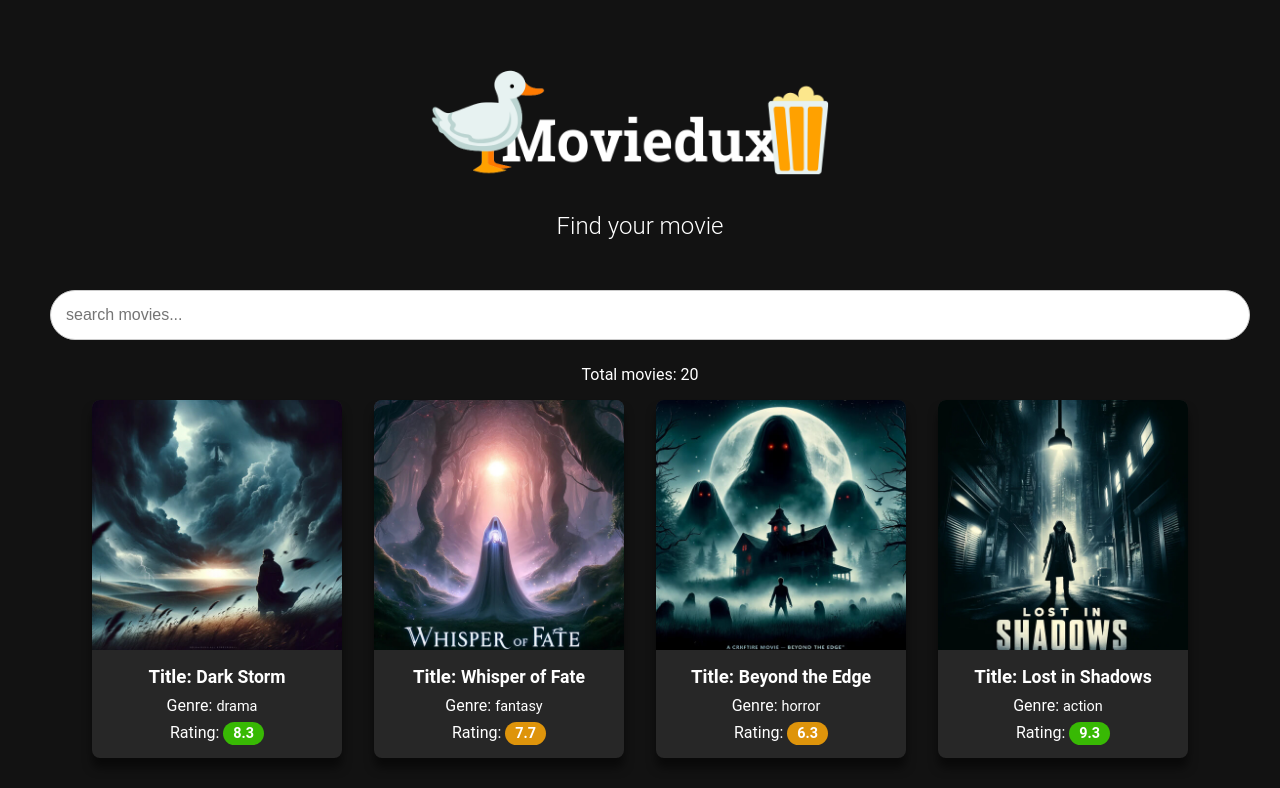
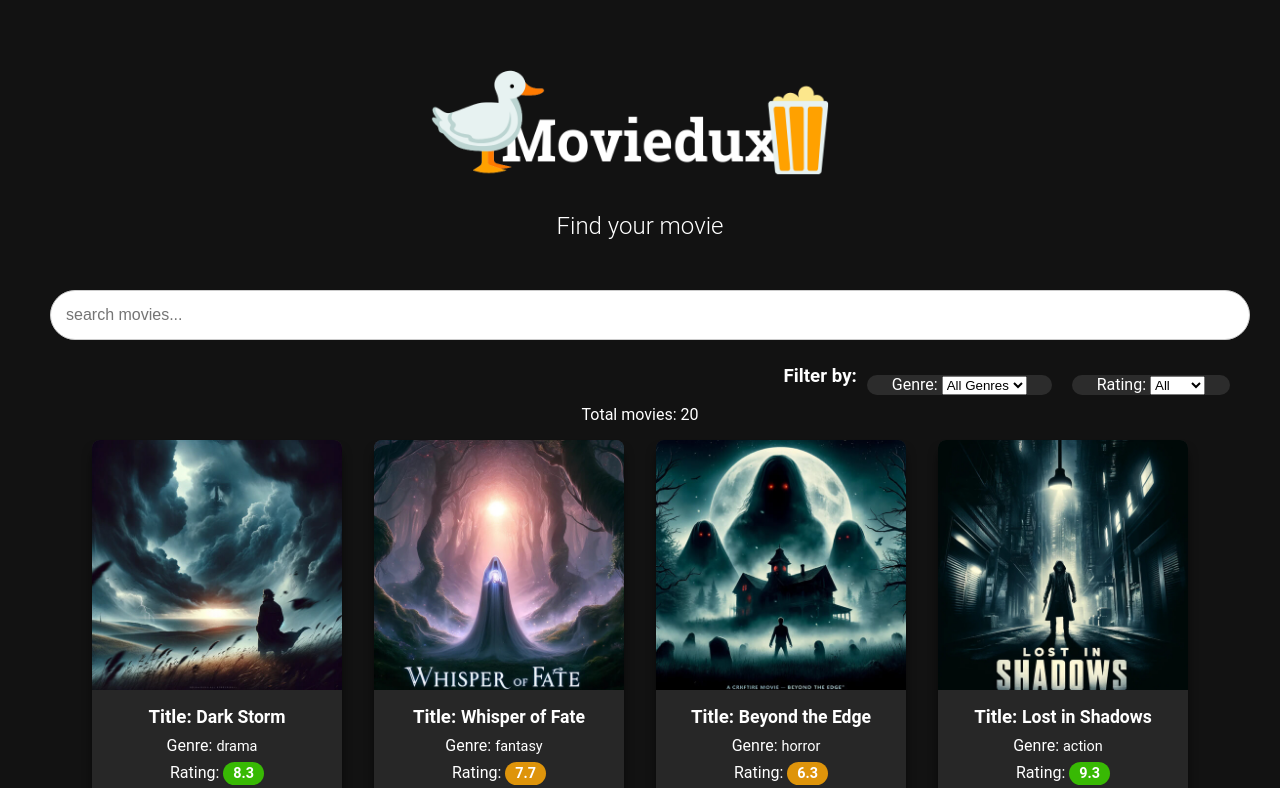
Before and after one commit to Annie92/react-test, a React (Create React App) app: page / in a window 1280 px wide. Shown: the top 788 px of the page. Built offline with nearby package versions, Linux system fonts and the light colour scheme.

Commit message:
Filter by genre and filter by rating dropdowns added in template. setgenre,setrating states also added

```diff
--- a/src/components/MoviesGrid.js
+++ b/src/components/MoviesGrid.js
@@ -5,6 +5,8 @@ import MovieCard from "./MovieCard";
 export default function MoviesGrid() {
   const [movies, setMovies] = useState([]);
   const [searchTerm, setSearchTerm] = useState("");
+  const [genre, setGenre] = useState("All Genres");
+  const [rating, setRating] = useState("All");
 
   useEffect(() => {
     fetch("movies.json")
@@ -28,6 +30,28 @@ export default function MoviesGrid() {
         value={searchTerm}
         onChange={handleSearchChange}
       />
+      <div className="filter-bar">
+        <h3>Filter by:</h3>
+        <div className="filter-slot">
+          <label>Genre: </label>
+          <select>
+            <option>All Genres</option>
+            <option>Drama</option>
+            <option>Horror</option>
+            <option>Action</option>
+            <option>Fantasy</option>
+          </select>
+        </div>
+        <div className="filter-slot">
+          <label>Rating: </label>
+          <select>
+            <option>All</option>
+            <option>Good</option>
+            <option>Ok</option>
+            <option>Bad</option>
+          </select>
+        </div>
+      </div>
       <span>Total movies: {movies.length}</span>
       <div className="movies-grid">
         {filteredMovies.map((movie) => (
```
